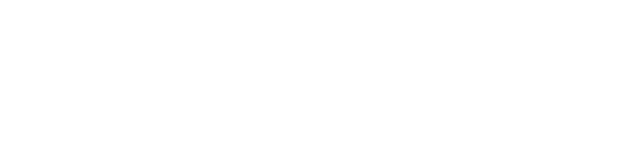
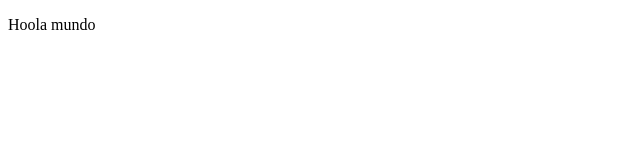
Before and after one commit to yuberalberto/mfgp, a plain HTML site: page index.html in a window 1280 px wide. Shown: the whole page, without its empty margins (0-640 px from the left). Drawn offline with Linux system fonts and the light colour scheme.

Commit message:
second commit

```diff
--- a/index.html
+++ b/index.html
@@ -7,6 +7,6 @@
     <title>Document new</title>
 </head>
 <body>
-
+    <p>Hoola mundo</p>
 </body>
 </html>
```
